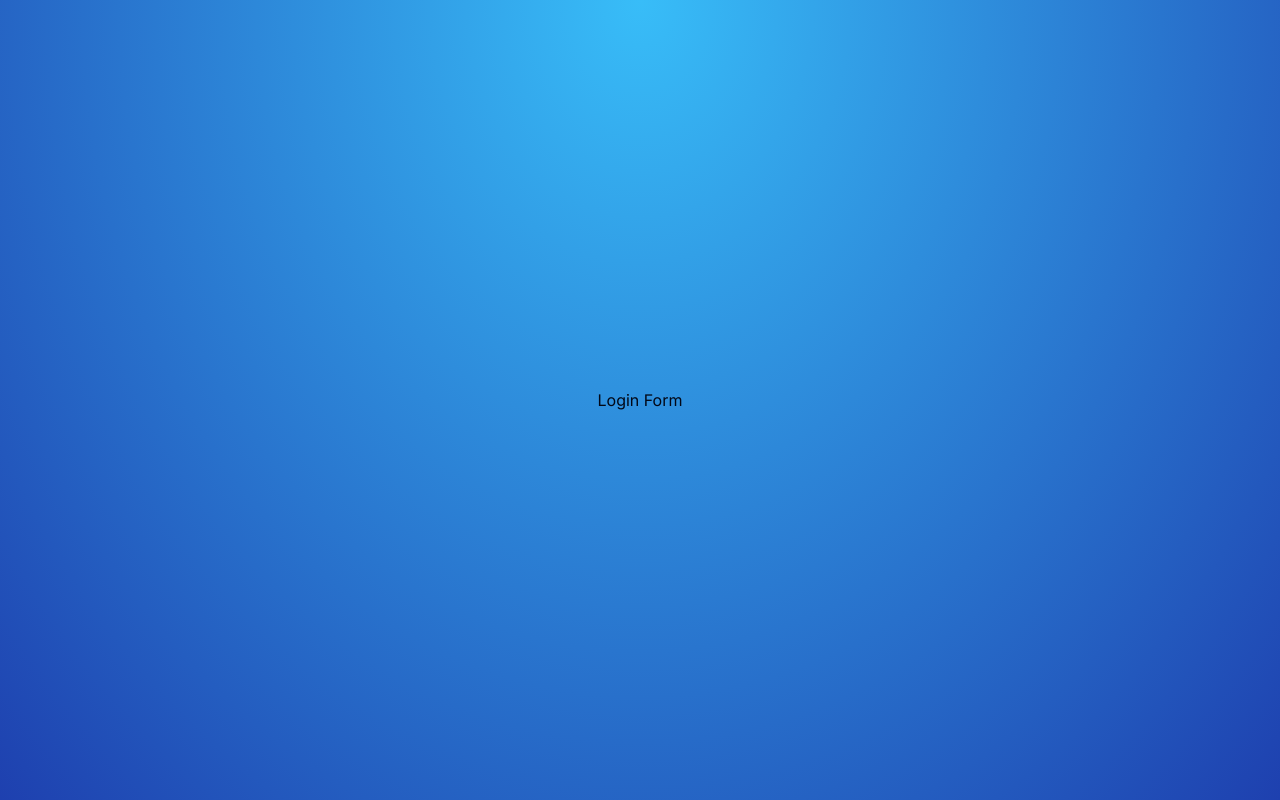
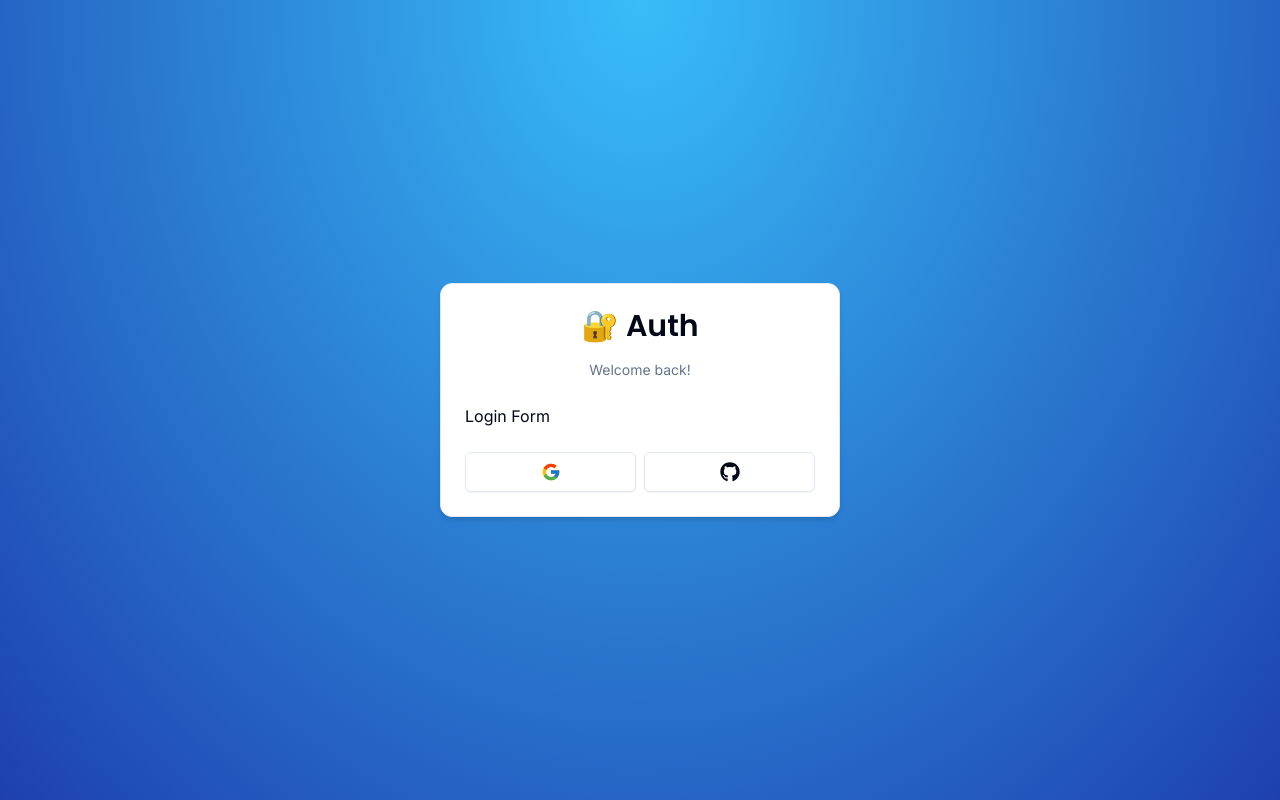
Before and after one commit to donnymboma01/authentication-nextjs, a Next.js app: page /auth/login in a window 1280 px wide. Built offline with nearby package versions, Linux system fonts and the light colour scheme.

Commit message:
feat: card wrapper, header & socials

```diff
--- a/components/auth/Login-form.tsx
+++ b/components/auth/Login-form.tsx
@@ -1,7 +1,14 @@
+import { CardWrapper } from "./card-wrapper";
+
 export const LoginForm = () => {
   return (
-    <div>
+    <CardWrapper
+      headerLabel="Welcome back!"
+      backButtonLabel="Don't have an account ?"
+      backButtonHref="/auth/register"
+      showSocial
+    >
       <h1>Login Form</h1>
-    </div>
+    </CardWrapper>
   );
 };
--- /dev/null
+++ b/components/auth/card-wrapper.tsx
@@ -0,0 +1,35 @@
+"use client";
+
+import { Card, CardContent, CardFooter, CardHeader } from "../ui/card";
+import { Header } from "./header";
+import { Social } from "./social";
+
+interface CardWrapperProps {
+  children: React.ReactNode;
+  headerLabel: string;
+  backButtonLabel: string;
+  backButtonHref: string;
+  showSocial?: boolean;
+}
+
+export const CardWrapper = ({
+  children,
+  headerLabel,
+  backButtonLabel,
+  backButtonHref,
+  showSocial,
+}: CardWrapperProps) => {
+  return (
+    <Card className="w-[400px] shadow-md">
+      <CardHeader>
+        <Header label={headerLabel} />
+      </CardHeader>
+      <CardContent>{children}</CardContent>
+      {showSocial && (
+        <CardFooter>
+          <Social />
+        </CardFooter>
+      )}
+    </Card>
+  );
+};
--- /dev/null
+++ b/components/auth/header.tsx
@@ -0,0 +1,23 @@
+import { Poppins } from "next/font/google";
+import { cn } from "@/lib/utils";
+
+const font = Poppins({
+  subsets: ["latin"],
+  weight: ["600"],
+});
+
+interface HeaderProps {
+  label: string;
+}
+
+export const Header = ({ label }: HeaderProps) => {
+  return (
+    <div className="w-full flex flex-col gap-y-4 items-center justify-center">
+      <h1 className={cn("text-3xl font-semibold", font.className)}>
+        {" "}
+        🔐 Auth{" "}
+      </h1>
+      <p className="text-muted-foreground text-sm">{label}</p>
+    </div>
+  );
+};
--- /dev/null
+++ b/components/auth/social.tsx
@@ -0,0 +1,19 @@
+"use client";
+import { FaGithub } from "react-icons/fa";
+import { FcGoogle } from "react-icons/fc";
+
+import { Button } from "../ui/button";
+
+export const Social = () => {
+  return (
+    <div className="flex items-center w-full gap-x-2">
+      <Button size="lg" className="w-full" variant="outline" onClick={() => {}}>
+        <FcGoogle className="h-5 w-5" />{" "}
+      </Button>
+      <Button size="lg" className="w-full" variant="outline" onClick={() => {}}>
+        {" "}
+        <FaGithub className="h-5 w-5" />{" "}
+      </Button>
+    </div>
+  );
+};
--- a/package.json
+++ b/package.json
@@ -16,6 +16,7 @@
     "next": "14.1.0",
     "react": "^18",
     "react-dom": "^18",
+    "react-icons": "^5.0.1",
     "tailwind-merge": "^2.2.1",
     "tailwindcss-animate": "^1.0.7"
   },
```
Also changed, not shown: 1 other file (tests, documents, lock files or other folders).
